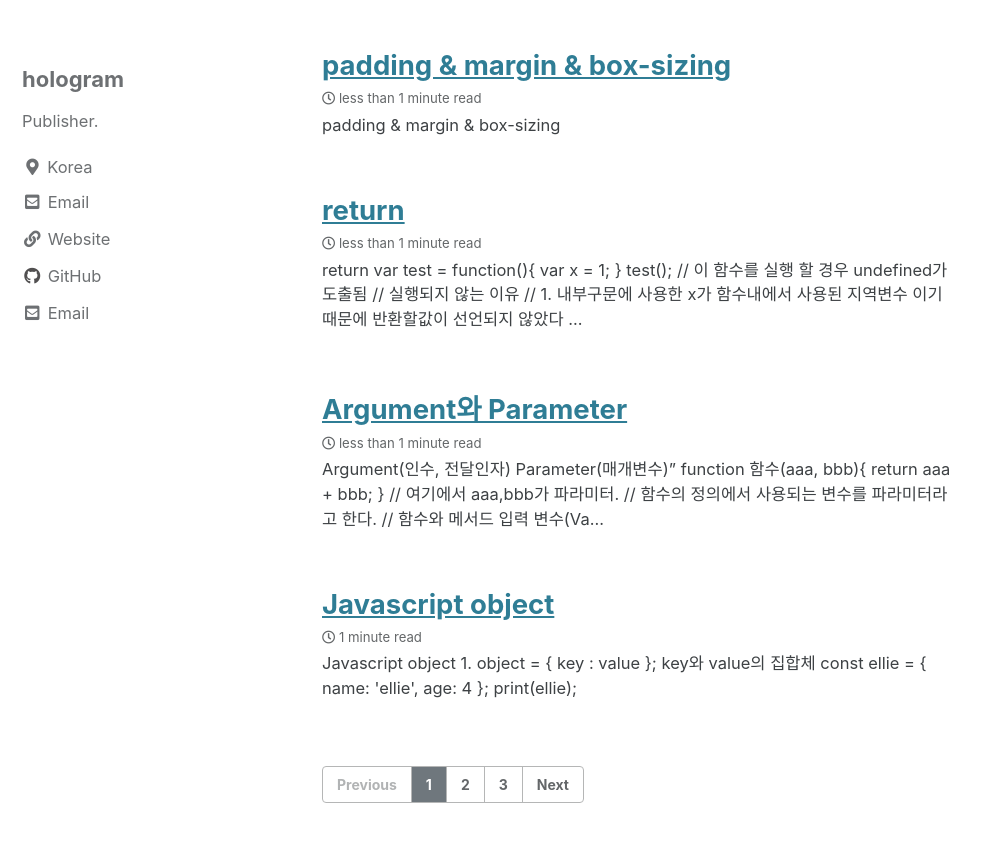
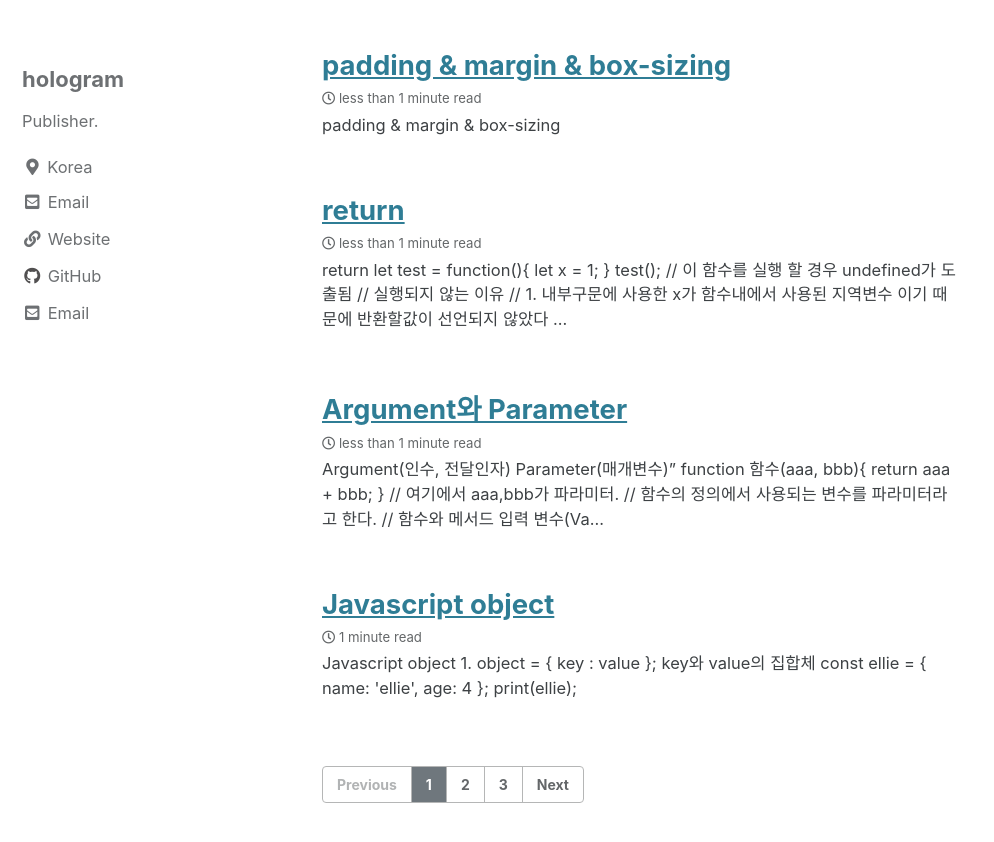
Before and after one commit to holo-gram/holo-gram.github.io, a Jekyll site: the page built from index.html, in a window 1280 px wide and 900 px high, scrolled down 381 px. Shown: the top 842 px of the window, without its empty margins (0-994 px from the left). Built offline with Jekyll 4.4.1, drawn with Linux system fonts in a browser that asks for light colours; cached includes are drawn as plain includes; the list of posts is cut into pages by our own code.

Commit message:
return 변수 선언방식 변경 (var -> let)

````diff
--- a/_posts/2021-04-13-return.md
+++ b/_posts/2021-04-13-return.md
@@ -6,8 +6,8 @@ categories:
 
 ## return
 ```js
-var test = function(){
-    var x = 1;
+let test = function(){
+    let x = 1;
 }
 test();
 // 이 함수를 실행 할 경우 undefined가 도출됨
@@ -18,8 +18,8 @@ test();
 
 ## 값을 반환하는데 사용하는 return
 ```js
-var test2 = function(){
-    var x = 1;
+let test2 = function(){
+    let x = 1;
     return x;
 }
 test2();
@@ -30,8 +30,8 @@ test2();
 ## 중간에 중지시키는데 사용하는 return
 ```js
 //return은 현재 구문을 중지하고 빠져나오는(escape) 방법으로 사용이 가능함
-var test3 = function (){
-    var x = 1;
+let test3 = function (){
+    let x = 1;
     if (x == 1) {
        return x; // 1
     }
@@ -42,8 +42,8 @@ test3();
 
 ## return을 마지막에 넣어 줄 경우
 ```js
-var test4 = function (){
-    var x = 1;
+let test4 = function (){
+    let x = 1;
     x = x + 1;
     return x; //2
 }
````
